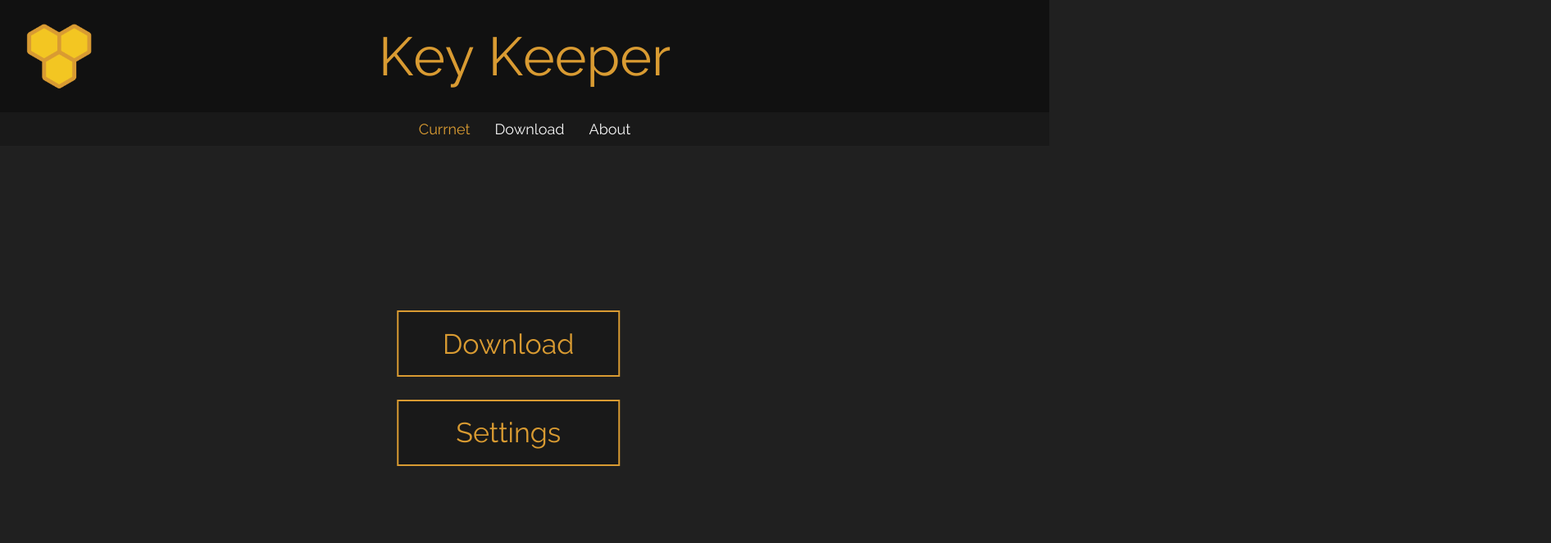
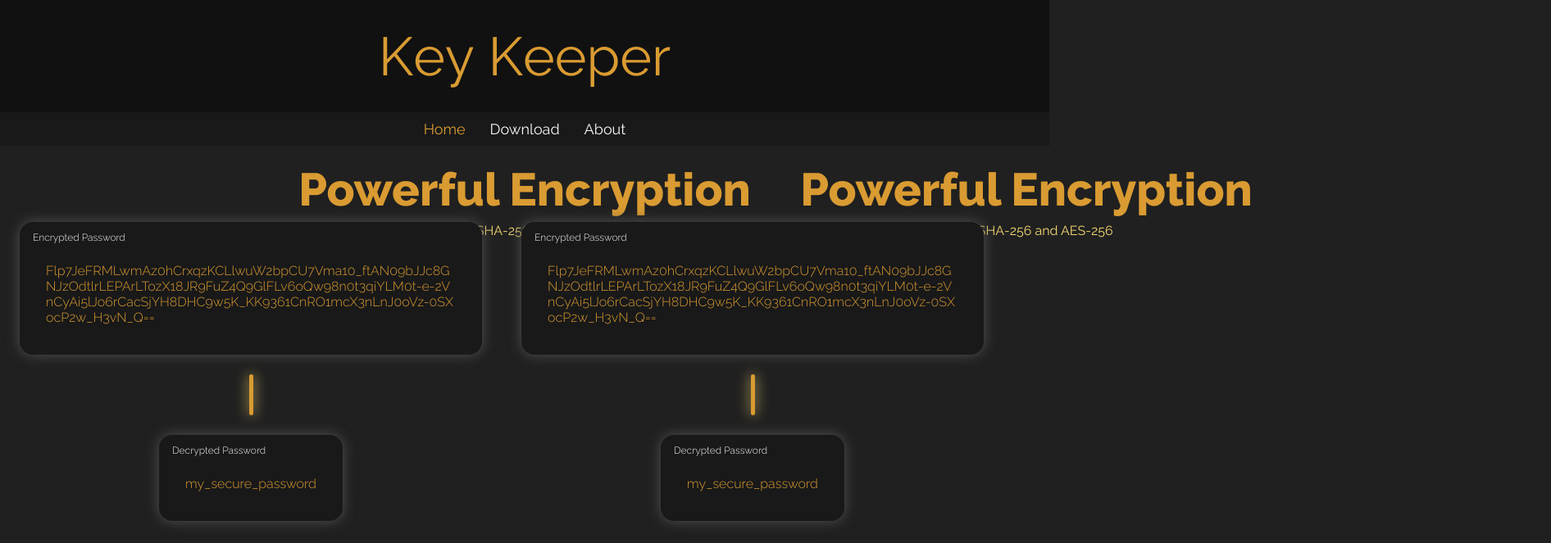
Before and after one commit to RobertArnosson/protifolio-web, a plain HTML site: page index.html in a window 1280 px wide. Shown: the top 663 px of the page at 82% size, 1892 px wide, since content can reach past the window. Drawn offline with Linux system fonts and the light colour scheme.

Commit message:
Adding showcase

```diff
--- a/index.html
+++ b/index.html
@@ -10,7 +10,6 @@
 </head>
 <body>
   <header>
-    <a href="./index.html"><img class="logo-img" src="./img/logo.png" draggable="false"></a>
     <div class="letter-div">
       <span class="letter">K</span>
       <span class="letter">e</span>
@@ -26,17 +25,55 @@
   </header>
   <nav class="top-nav">
       <ul>
-        <li><a id="current">Currnet</a></li>
+        <li><a id="current">Home</a></li>
         <li><a href="./pages/download/download.html">Download</a></li>
         <li><a href="./about.html">About</a></li>
       </ul>
   </nav>
   <main>
-    <div class="center-button">
-        <ul>
-          <li><a href="https://github.com/RobertArnosson/keykeeperapp/archive/refs/heads/master.zip"><span>Download</span></a></li>
-          <li><a href="./index.html"><span>Settings</span></a></li>
-        </ul>
+    <div class="wrapper">
+      <div class="encryption-showcase-contanier">
+        <div class="header">
+          <span class="header-text">Powerful Encryption</span>
+          <span class="header-description">Using SHA-256 and AES-256</span>
+        </div>
+        <div class="text-showcase-container">
+          <div class="text-showcase">
+            <span class="text-showcase-title">Encrypted Password</span>
+            <p class="text-for-showcase">
+              Flp7JeFRMLwmAz0hCrxqzKCLlwuW2bpCU7Vma10_ftAN09bJJc8GNJzOdtlrLEPArLTozX18JR9FuZ4Q9GlFLv6oQw98n0t3qiYLM0t-e-2VnCyAi5lJo6rCacSjYH8DHC9w5K_KK9361CnRO1mcX3nLnJ0oVz-0SXocP2w_H3vN_Q==
+            </p>
+          </div>
+          <div class="text-showcase-line"></div>
+          <div class="text-showcase">
+            <span class="text-showcase-title">Decrypted Password</span>
+            <p class="text-for-showcase">
+              my_secure_password
+            </p>
+          </div>
+        </div>
+      </div>
+      <div class="ease-of-use-showcase-contanier">
+        <div class="header">
+          <span class="header-text">Powerful Encryption</span>
+          <span class="header-description">Using SHA-256 and AES-256</span>
+        </div>
+        <div class="text-showcase-container">
+          <div class="text-showcase">
+            <span class="text-showcase-title">Encrypted Password</span>
+            <p class="text-for-showcase">
+              Flp7JeFRMLwmAz0hCrxqzKCLlwuW2bpCU7Vma10_ftAN09bJJc8GNJzOdtlrLEPArLTozX18JR9FuZ4Q9GlFLv6oQw98n0t3qiYLM0t-e-2VnCyAi5lJo6rCacSjYH8DHC9w5K_KK9361CnRO1mcX3nLnJ0oVz-0SXocP2w_H3vN_Q==
+            </p>
+          </div>
+          <div class="text-showcase-line"></div>
+          <div class="text-showcase">
+            <span class="text-showcase-title">Decrypted Password</span>
+            <p class="text-for-showcase">
+              my_secure_password
+            </p>
+          </div>
+        </div>
+      </div>
     </div>
   </main>
   <footer>
--- a/style.css
+++ b/style.css
@@ -29,15 +29,6 @@ header {
   padding: 10px;
   text-align: center;
   position: relative;
-}
-
-.logo-img {
-  position: absolute;
-  top: 50%;
-  left: 2rem;
-  transform: translateY(-50%);
-  width: 5rem;
-  height: 5rem;
 }
 
 .letter-div {
@@ -108,6 +99,88 @@ main {
   align-items: center;
   justify-content: center;
   background-color: var(--light-color);
+  position: relative;
+}
+
+.wrapper {
+  display: flex;
+  flex-direction: row;
+  width: 100%;
+  height: 100%;
+}
+
+.encryption-showcase-contanier {
+  width: max-content;
+}
+
+.ease-of-use-showcase-contanier {
+  width: max-content;
+}
+
+.header {
+  width: 100%;
+  height: 100px;
+  display: flex;
+  align-items: center;
+  justify-content: center;
+  flex-direction: column;
+  padding-top: 1rem;
+  position: absolute;
+  top: 0;
+}
+
+.header-text {
+  font-weight: 800;
+  font-size: 42pt;
+  color: var(--yellow-dark);
+  margin-bottom: 0.5rem;
+}
+
+.header-description {
+  color: var(--yellow-light);
+}
+
+.text-showcase-container {
+  display: flex;
+  flex-direction: column;
+  align-items: center;
+  justify-content: center;
+}
+
+.text-showcase {
+  background-color: #191919;
+  border-radius: 1rem;
+  filter: drop-shadow(0 0 0.5rem #525252);
+  padding: 1.25rem 2rem;
+  padding-top: 2.15rem;
+  margin: 1.5rem;
+  position: relative;
+  width: max-content;
+  max-width: 500px;
+}
+
+.text-showcase-title {
+  position: absolute;
+  color: #F5F5F5;
+  top: 0.75rem;
+  left: 1rem;
+  font-size: 9pt;
+  font-weight: 300;
+}
+
+.text-for-showcase {
+  color: var(--yellow-dark);
+  font-size: 12pt;
+  font-weight: 300;
+  word-break: break-all;
+}
+
+.text-showcase-line {
+  width: 5px;
+  height: 50px;
+  border-radius: 5px;
+  background-color: var(--yellow-dark);
+  filter: drop-shadow(0 0 0.5rem var(--yellow-light));
 }
 
 .center-button {
@@ -185,8 +258,8 @@ main {
 }
 
 footer {
-background-color: var(--dark-color);
-color: #F5F5F5;
-padding: 10px;
-text-align: center;
+  background-color: var(--dark-color);
+  color: #F5F5F5;
+  padding: 10px;
+  text-align: center;
 }
```
Also changed, not shown: img/decrypt.png (added).
